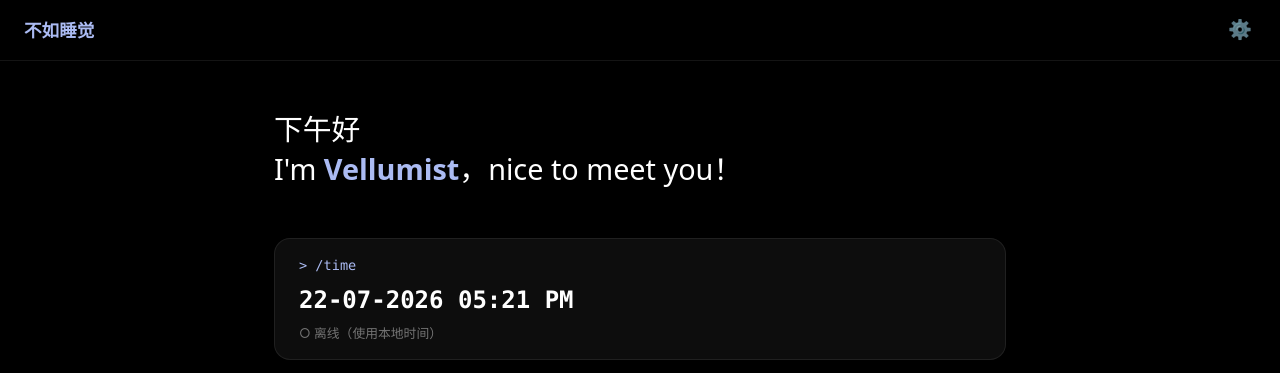
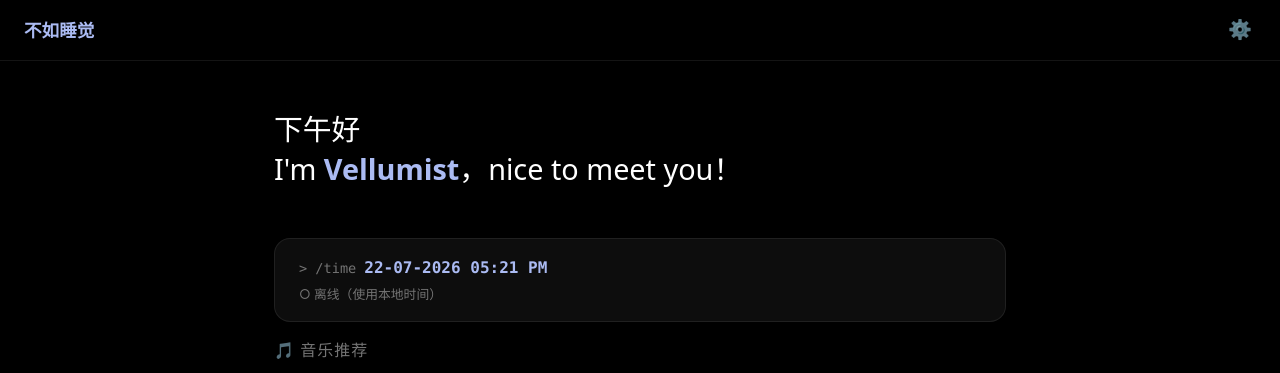
Before and after one commit to Snoostrum/Vellumist, a plain HTML site: page blog/frontend/index.html in a window 1280 px wide. Shown: the top 373 px of the page. Drawn offline with nearby package versions, Linux system fonts and the light colour scheme; no server answers.

Commit message:
style: time prompt and value on same line, swap colors, smaller font

```diff
--- a/blog/frontend/css/layout.css
+++ b/blog/frontend/css/layout.css
@@ -67,18 +67,23 @@ body {
     padding: var(--space-md) var(--space-lg);
 }
 
+.time-line {
+    display: flex;
+    align-items: baseline;
+    gap: var(--space-sm);
+}
+
 .time-prompt {
-    color: var(--color-accent);
+    color: var(--color-muted);
     font-family: var(--font-mono);
     font-size: 0.85rem;
-    margin-bottom: var(--space-xs);
 }
 
 .time-value {
     font-family: var(--font-mono);
-    font-size: 1.5rem;
+    font-size: 1rem;
     font-weight: 600;
-    color: var(--color-text);
+    color: var(--color-accent);
 }
 
 .time-status {
--- a/blog/frontend/index.html
+++ b/blog/frontend/index.html
@@ -40,8 +40,10 @@
         <div class="hero-sidebar">
           <!-- 时间区块 -->
           <div class="time-block" id="time-block">
-            <div class="time-prompt">&gt; /time</div>
-            <div class="time-value" id="time-value">--</div>
+            <div class="time-line">
+              <span class="time-prompt">&gt; /time</span>
+              <span class="time-value" id="time-value">--</span>
+            </div>
             <div class="time-status" id="time-status">连接中…</div>
           </div>
 
```
